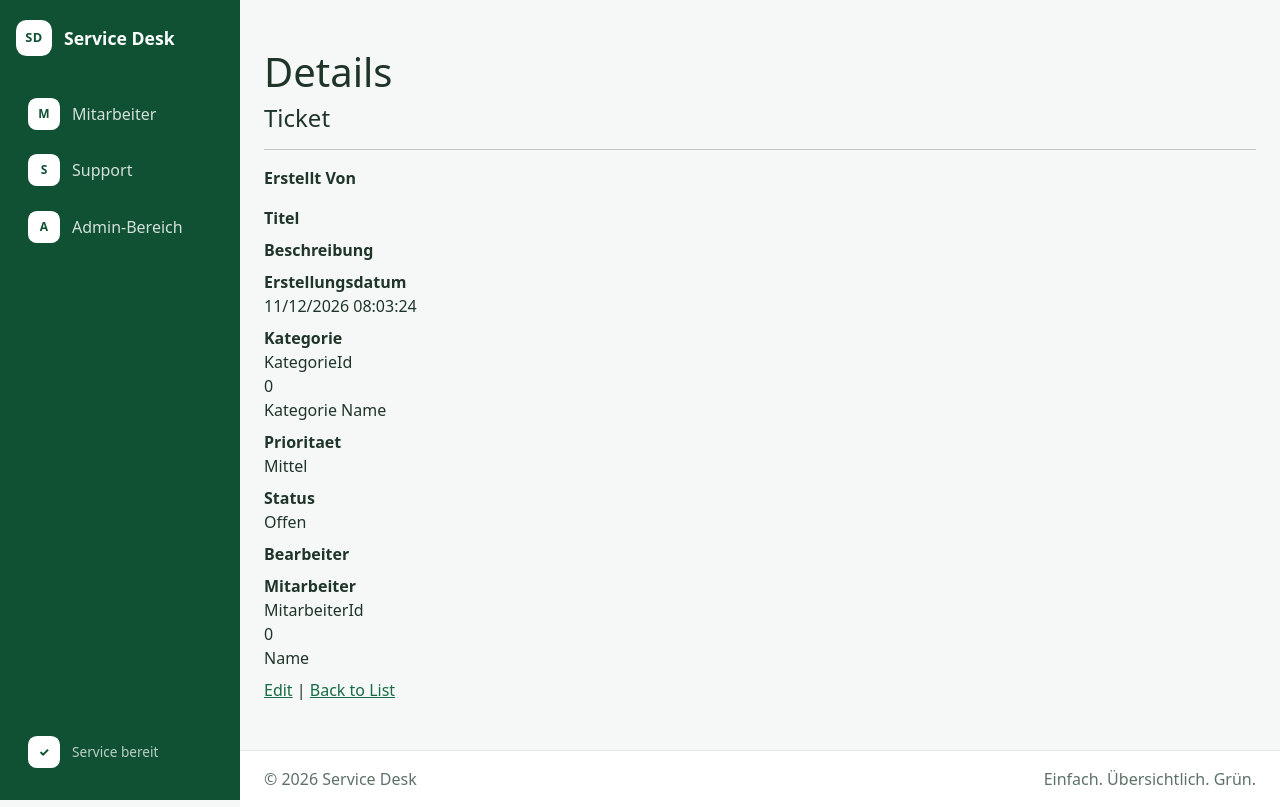
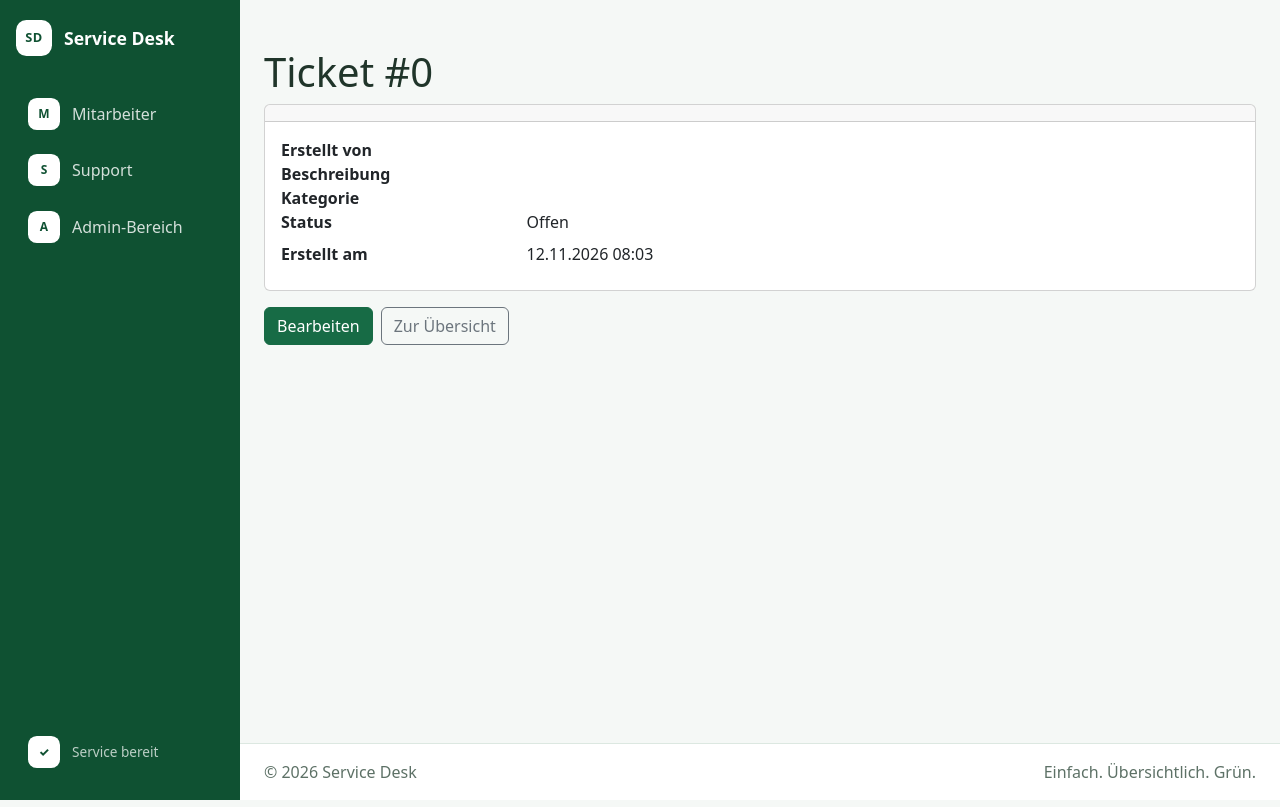
Before and after one commit to JensBoehlke/Service-Desk, an ASP.NET Core app: template Service-Desk/Views/Ticket/Details.cshtml in a window 1280 px wide. Run offline with ASP.NET Core 8, Linux system fonts and the light colour scheme; the template is opened without the code that fills it, so the values that code supplies are empty; style sheets or scripts are compiled from the project's sources; the project's own start-up code is not run, and a stand-in starts its controllers and pages.

Commit message:
Zustand in Detailanzeige und Indexanzeige von Ticketcontroller gelöscht

```diff
--- a/Service-Desk/Views/Kategorie/Index.cshtml
+++ b/Service-Desk/Views/Kategorie/Index.cshtml
@@ -28,7 +28,7 @@
                 <div class="card-body">
                     <span class="action-icon">#</span>
                     <h2 class="h5">@item.KategorieName</h2>
-                    <p class="text-secondary">@(ticketAnzahlen.GetValueOrDefault(item.KategorieId)) Ticket(s)</p>
+                    <p  class="text-danger">@(ticketAnzahlen.GetValueOrDefault(item.KategorieId)) Ticket(s)</p>
                     <a asp-action="Details" asp-route-id="@item.KategorieId" class="stretched-link">Details ansehen</a>
                 </div>
                 <div class="card-footer bg-white border-0 position-relative d-flex gap-3 pb-3">
--- a/Service-Desk/Views/Ticket/Details.cshtml
+++ b/Service-Desk/Views/Ticket/Details.cshtml
@@ -1,4 +1,4 @@
-@model Service_Desk.Models.Ticket
+@* @model Service_Desk.Models.Ticket
 
 @{
     ViewData["Title"] = "Details";
@@ -78,3 +78,55 @@
     <a asp-action="Edit" asp-route-id="@Model?.TicketId">Edit</a> |
     <a asp-action="Index">Back to List</a>
 </div>
+ *@
+
+@model Service_Desk.Models.Ticket
+
+@{
+    ViewData["Title"] = "Ticketdetails";
+}
+
+<h1>Ticket #@Model.TicketId</h1>
+
+<div class="card mb-3">
+    <div class="card-header">
+        <strong>@Model.Titel</strong>
+    </div>
+    <div class="card-body">
+        <dl class="row mb-0">
+            <dt class="col-sm-3">Erstellt von</dt>
+            <dd class="col-sm-9">@Model.ErstelltVon</dd>
+
+            <dt class="col-sm-3">Beschreibung</dt>
+            <dd class="col-sm-9" style="white-space: pre-wrap">@Model.Beschreibung</dd>
+
+            <dt class="col-sm-3">Kategorie</dt>
+            <dd class="col-sm-9">@(Model.Kategorie?.KategorieName ?? "Keine Kategorie")</dd>
+@*
+            <dt class="col-sm-3">Priorität</dt>
+            <dd class="col-sm-9">@Model.Prioritaet</dd> *@
+
+            <dt class="col-sm-3">Status</dt>
+            <dd class="col-sm-9">@Model.Status</dd>
+@*
+            <dt class="col-sm-3">Bearbeiter</dt>
+            <dd class="col-sm-9">@(Model.Mitarbeiter?.Name ?? "Nicht zugewiesen")</dd>
+ *@
+            <dt class="col-sm-3">Erstellt am</dt>
+            <dd class="col-sm-9">@Model.Erstellungsdatum.ToString("dd.MM.yyyy HH:mm")</dd>
+        </dl>
+    </div>
+</div>
+
+<div class="d-flex flex-wrap gap-2">
+    <a asp-action="Edit" asp-route-id="@Model.TicketId" class="btn btn-primary">Bearbeiten</a>
+
+    @if (Model.Status == TicketStatus.Abgeschlossen)
+    {
+        <form asp-action="Reopen" asp-route-id="@Model.TicketId" method="post">
+            <button type="submit" class="btn btn-success">Wieder öffnen</button>
+        </form>
+    }
+
+    <a asp-action="Index" class="btn btn-outline-secondary">Zur Übersicht</a>
+</div>
--- a/Service-Desk/Views/Ticket/Index.cshtml
+++ b/Service-Desk/Views/Ticket/Index.cshtml
@@ -49,7 +49,7 @@
                                 <td><span class="badge-status">@ticket.Status</span></td>
                                 <td>@ticket.Erstellungsdatum.ToString("dd.MM.yyyy HH:mm")</td>
                                 <td class="text-end pe-4">
-                                    <a asp-action="Details" asp-route-id="@ticket.TicketId" class="btn btn-sm btn-outline-primary">Details</a>
+                                    <a asp-controller="Ticket" asp-action="Details" asp-route-id="@ticket.TicketId" class="btn btn-sm btn-outline-primary">Details</a>
                                 </td>
                             </tr>
                         }
```
Also changed, not shown: Service-Desk/Controllers/TicketController.cs (+23 -3 lines), Service-Desk/Views/Home/Index.cshtml (+4 -4 lines).
